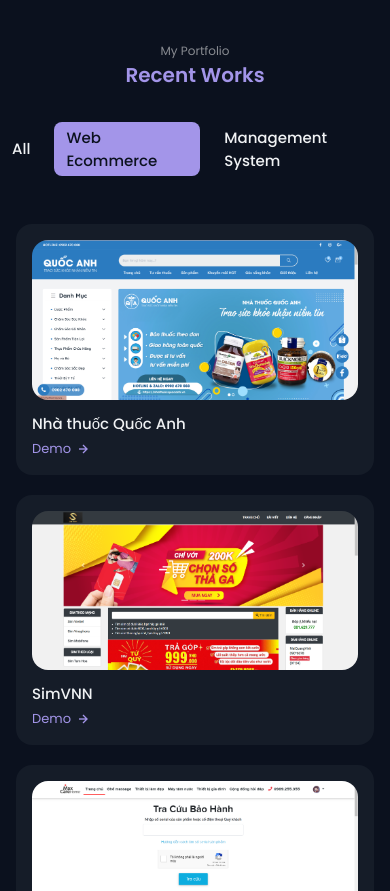
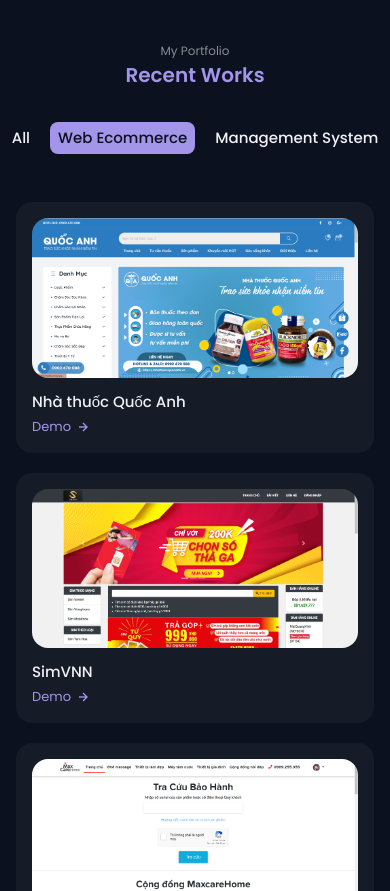
Before and after one commit to vhgah/my-portfolio, a plain HTML site: page index.html in a window 390 px wide. Shown: the part 1960-2851 px from the top of the page. Drawn offline with nearby package versions, Linux system fonts and the light colour scheme; no server answers.

Commit message:
update style on mobile device

```diff
--- a/assets/css/style.css
+++ b/assets/css/style.css
@@ -474,10 +474,11 @@ img {
 }
 .work__item {
   border-radius: 0.5rem;
-  padding: 0.25rem 0.75rem;
+  padding: 0.5rem 1rem;
   font-weight: var(--font-medium);
   color: var(--title-color);
   cursor: pointer;
+  white-space: nowrap;
 }
 .work__card {
   background-color: var(--container-color);
@@ -746,7 +747,11 @@ body.light-theme {
 }
 
 /* == SMALL SCREEN == */
-@media screen and (max-width: 320px) {
+@media screen and (min-width: 320px) {
+  .work__item {
+    padding: 0.3rem 0.5rem;
+    column-gap: 0.25rem;
+  }
 }
 
 /* == MEDIUM SCREEN == */
```
